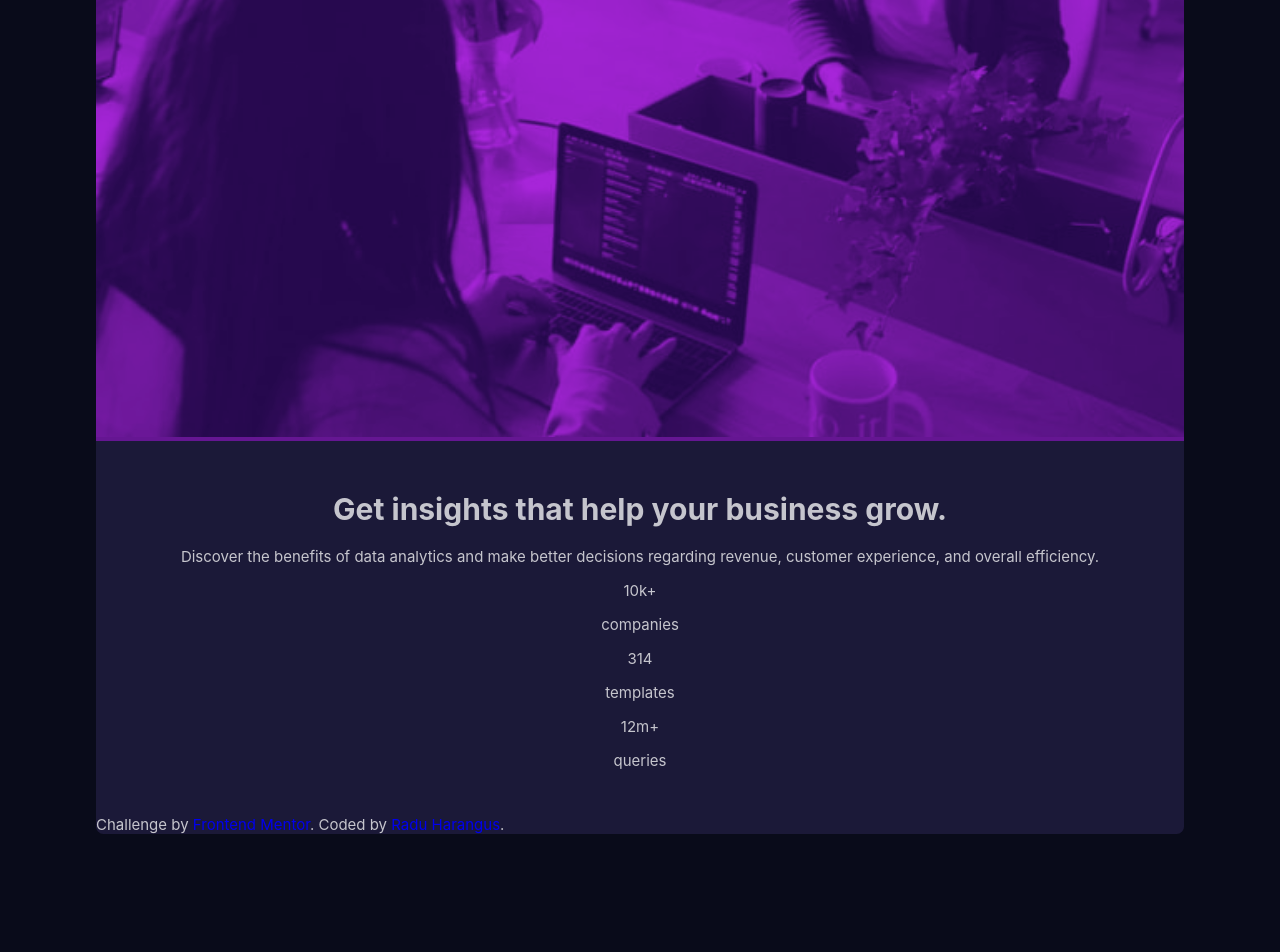
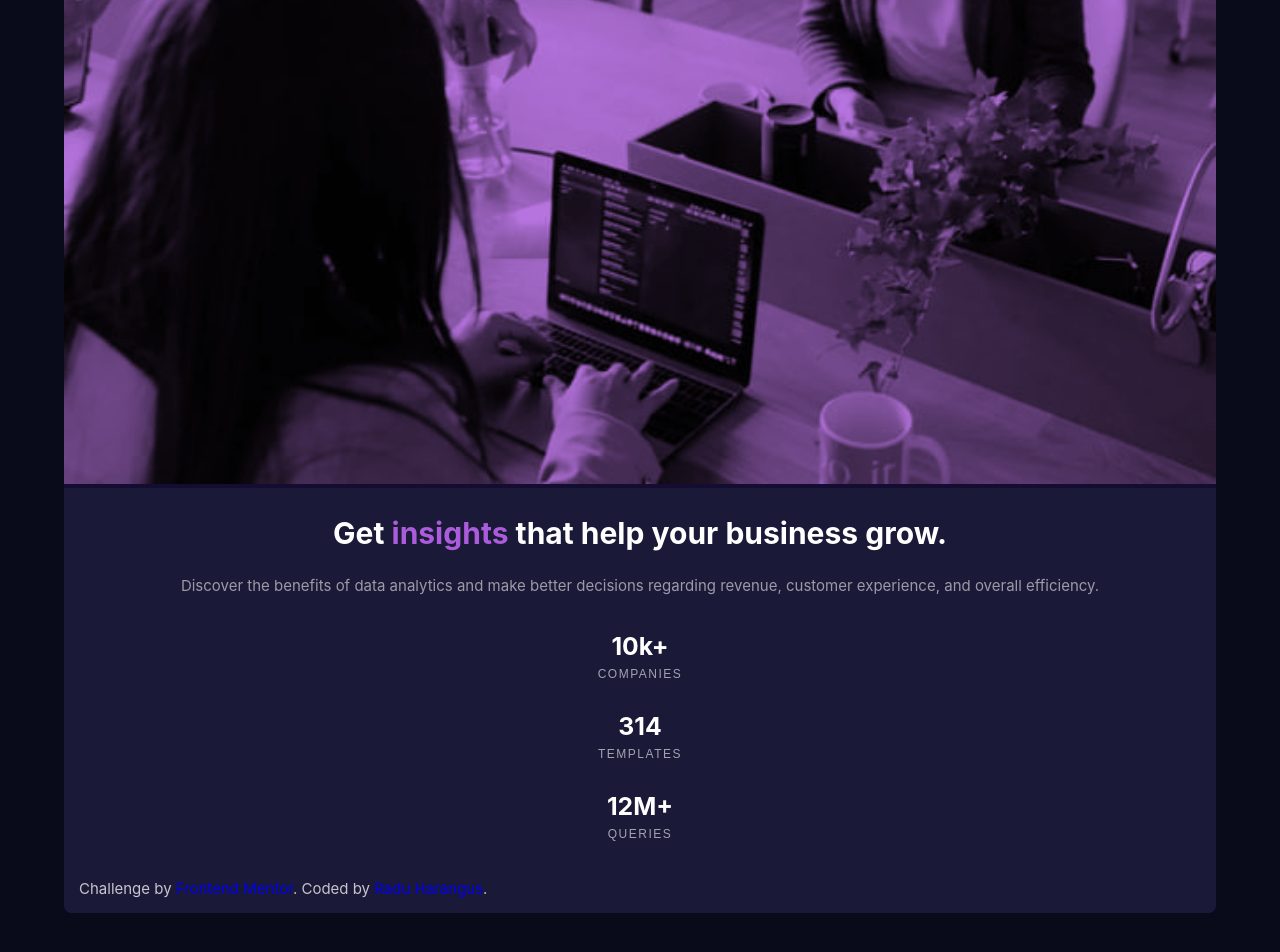
Before and after one commit to Radoogle/stats-preview-card-component, a plain HTML site: page index.html in a window 1280 px wide. Shown: the part 442-1394 px from the top of the page. Before the commit the page ends 1356 px from the top, so only its background shows below. Drawn offline with Linux system fonts and the light colour scheme.

Commit message:
end of day save

```diff
--- a/index.html
+++ b/index.html
@@ -19,23 +19,23 @@
       </div>
 
       <div class="hero">
-        <h1>Get <span>insights</span> that help your business grow.</h1>
-        <div>
+        <h1>Get <span class="clr-accent">insights</span> that help your business grow.</h1>
+        <div class="hero-text">
           Discover the benefits of data analytics and make better decisions regarding revenue, customer
           experience, and overall efficiency.
         </div>
         <ul class="stats">
           <li>
-            <p>10k+</p>
-            <p>companies</p>
+            <div class="stats-heading">10k+</div>
+            <div class="stats-text">companies</div>
           </li>
           <li>
-            <p>314</p>
-            <p>templates</p>
+            <div class="stats-heading">314</div>
+            <div class="stats-text">templates</div>
           </li>
           <li>
-            <p>12m+</p>
-            <p>queries</p>
+            <div class="stats-heading">12m+</div>
+            <div class="stats-text">queries</div>
           </li>
         </ul>
       </div>
--- a/style.css
+++ b/style.css
@@ -1,6 +1,5 @@
 :root {
     --clr-primary-400: hsl(277, 64%, 61%);
-    --clr-primary-500: hsl(278, 74%, 33%);
     --clr-primary-700: hsl(244, 38%, 16%);
     --clr-primary-800: hsl(233, 47%, 7%);
 
@@ -28,8 +27,15 @@ body {
 
 ul {
     list-style-type: none;
+}
+
+ul, li {
     margin: 0;
     padding: 0;
+}
+
+li {
+    margin-top: 2em;
 }
 
 a {
@@ -41,27 +47,69 @@ img {
     margin: 0;
 }
 
+h1,
+.stats-heading {
+    color: var(--clr-neutral-500);
+}
+
+.stats-heading {
+    font-size: 1.65em;
+    font-family: var(--ff-primary);
+    font-weight: 700;
+}
+
+.stats-text {
+    color: var(--clr-neutral-300);
+    text-transform: uppercase;
+    font-family: var(--ff-secondary);
+    font-size: .8em;
+    margin-top: .5em;
+    letter-spacing: 1.5px;
+}
+
+li:last-of-type .stats-heading {
+    text-transform: uppercase;
+}
+
+.clr-accent {
+    color: var(--clr-primary-400);
+}
+
+.hero-text {
+    color: var(--clr-neutral-400);
+    line-height: 2;
+    opacity: .75;
+}
+
 .container {
     background-color: var(--clr-primary-700);
-    max-width: 85%;
+    max-width: 90%;
     margin: 5rem auto;
     border-radius: .5em;
     overflow: hidden;
 }
 
 .img-container {
-    background-color: var(--clr-primary-500);
+    position: relative;
 }
 
-.hero-img {
-    opacity: .65;
-
-    mix-blend-mode:overlay;
-    /* mix-blend-mode: multiply; */
-    /* mix-blend-mode: soft-light;  */
+.img-container::before
+ {
+    content: "";
+    background-color:  var(--clr-primary-400);
+    height: 100%;
+    width: 100%;
+    position: absolute;
+    mix-blend-mode: multiply;
+    opacity: .85;
 }
 
 .hero {
-    padding: 2em;
+    padding: .5em 2em;
     text-align: center;
 }
+
+footer {
+    margin: 2em 1em 1em;
+
+}
```
